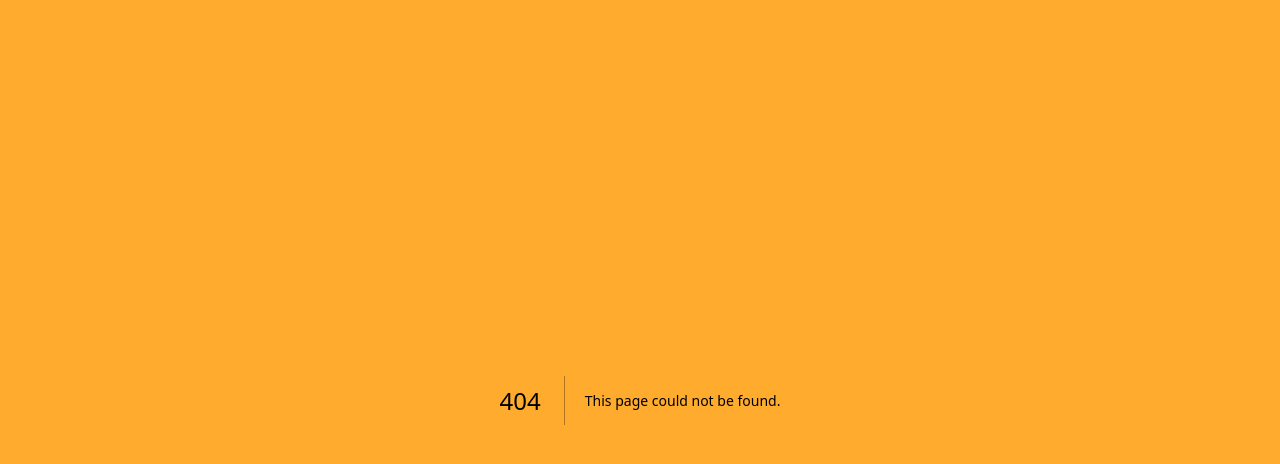
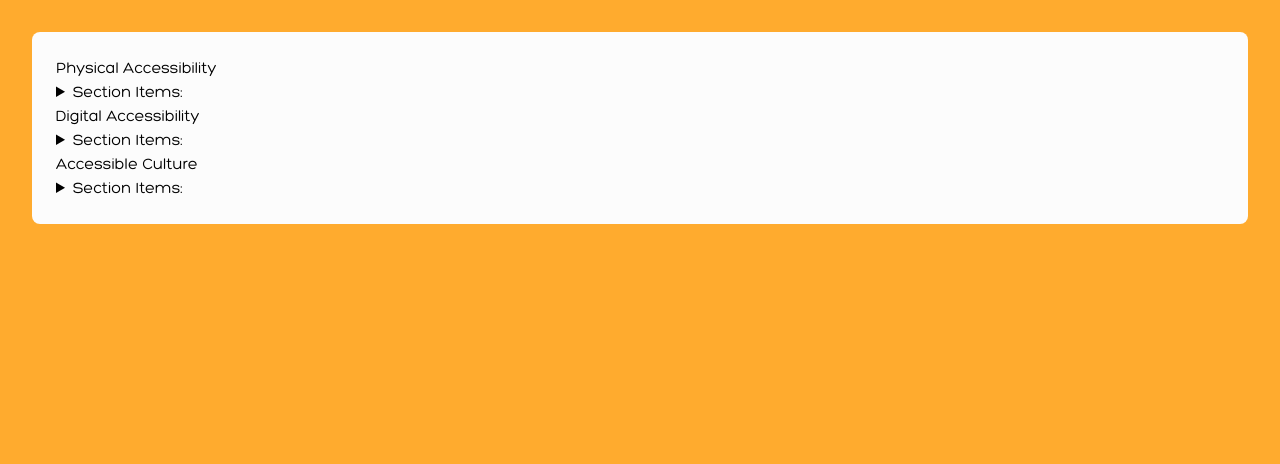
Before and after one commit to farmeroy/sic-accessibility-form, a Next.js app: page /admin in a window 1280 px wide. Before the commit this address had no page. Shown: the top 464 px of the page. Built offline with nearby package versions, Linux system fonts and the light colour scheme.

Commit message:
add basic admin view

```diff
--- /dev/null
+++ b/app/admin/page.tsx
@@ -0,0 +1,42 @@
+import { sections } from "../../src/lib/list-config.json";
+
+const AdminView = () => {
+  const quizSections = sections;
+  return (
+    <div className="p-6 m-8 rounded-lg bg-offWhite">
+      {quizSections.map((section) => (
+        <>
+          <h1>{section.title}</h1>
+          <details>
+            <summary>Section Items:</summary>
+            <ol className="p-4">
+              {section.items.map((item) => (
+                <ol>
+                  <li className="p-2 list-disc">
+                    <div className="flex p-2 rounded-lg w-96">
+                      <button className="p-1 mx-2 text-xs border border-gray-400 rounded-lg hover:bg-gray-200 ">
+                        Edit
+                      </button>
+                      <h3 className="mr-2 font-bold">Item Label:</h3>
+                      <p>"{item.label}"</p>
+                    </div>
+                    <div className="flex p-2 rounded-lg w-fit">
+                      <button className="p-1 mx-2 text-xs border border-gray-400 rounded-lg hover:bg-gray-200 ">
+                        Edit
+                      </button>
+                      <h3 className="mr-2 font-bold">Item Content:</h3>{" "}
+                      <p>"{item.content}"</p>
+                    </div>
+                    <hr />
+                  </li>
+                </ol>
+              ))}
+            </ol>
+          </details>
+        </>
+      ))}
+    </div>
+  );
+};
+
+export default AdminView;
--- a/src/App.tsx
+++ b/src/App.tsx
@@ -1,7 +1,6 @@
 import { sections } from "./lib/list-config.json";
 import MainView from "./components/MainView";
 import { ListItem } from "./components/CheckList";
-import { useEffect } from "react";
 
 export interface ISection {
   title: string;
```
